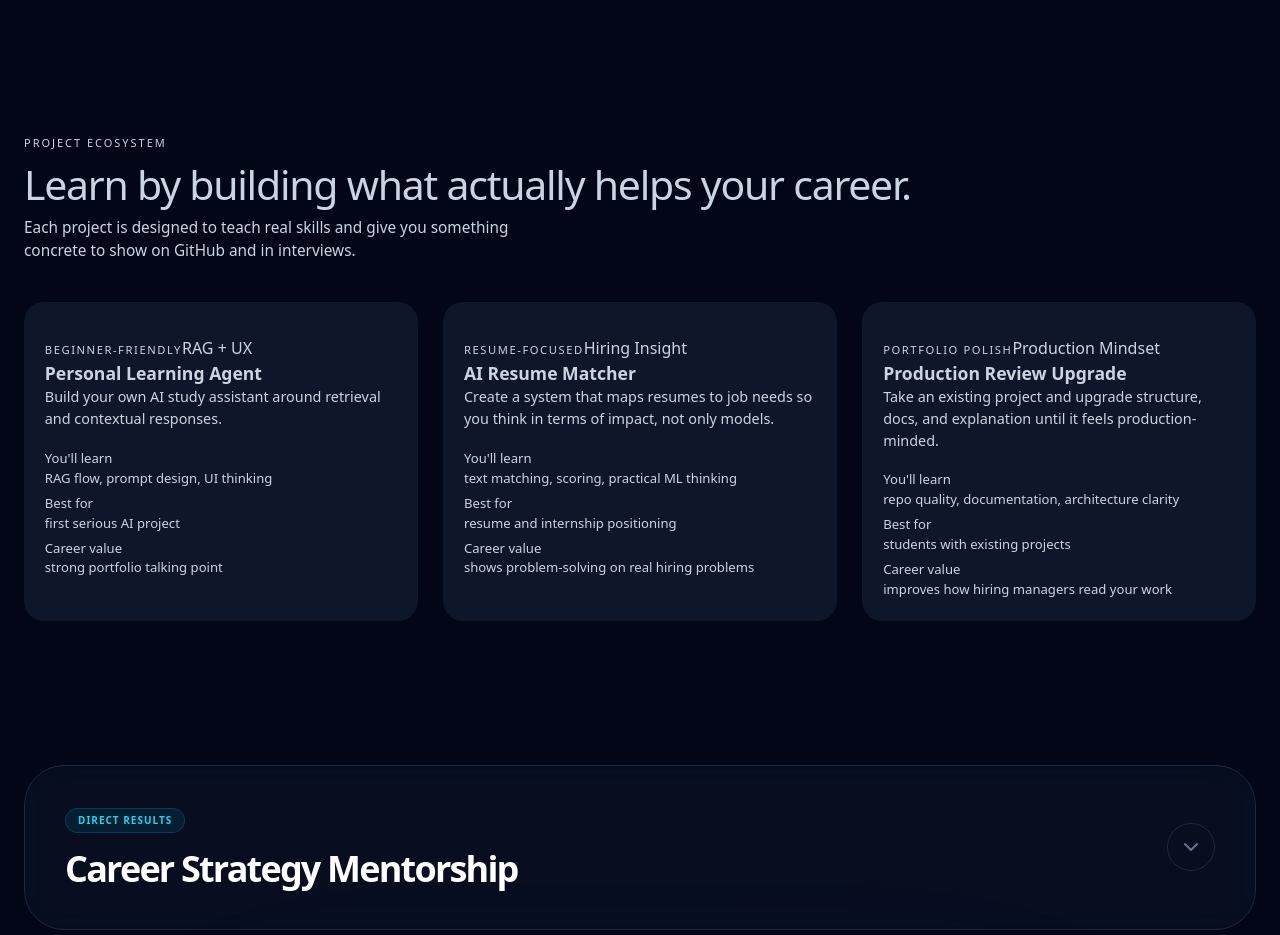
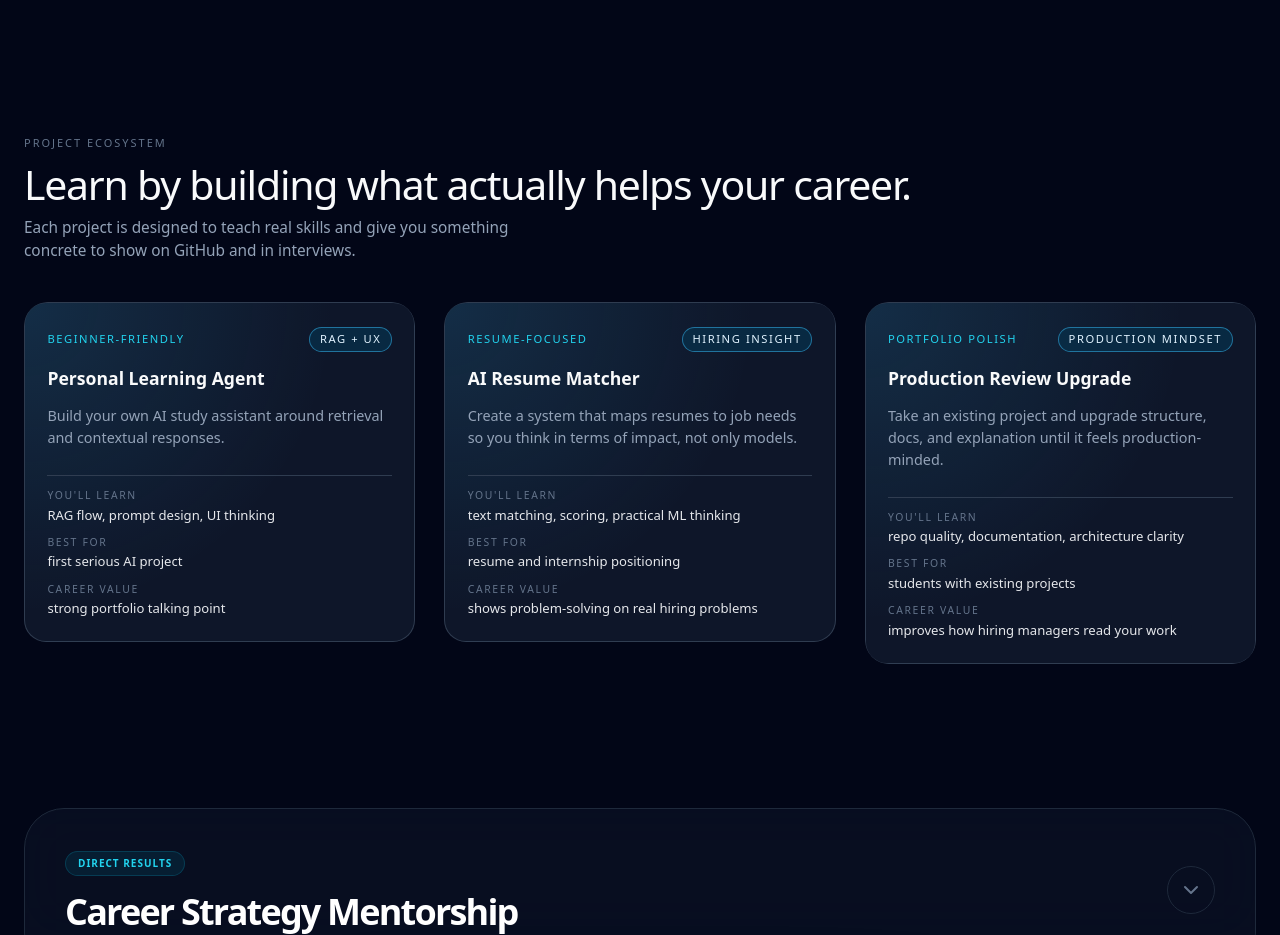
Before and after one commit to RzLetsCode/portfolio, a Next.js app: page /portfolio/ in a window 1280 px wide. Shown: the part 2020-2955 px from the top of the page. Built offline with nearby package versions, Linux system fonts and the light colour scheme.

Commit message:
Refactor Projects.module.css with new styles

```diff
--- a/components/Projects.module.css
+++ b/components/Projects.module.css
@@ -10,7 +10,7 @@
   font-size: 11px;
   text-transform: uppercase;
   letter-spacing: 0.18em;
-  color: var(--muted-soft);
+  color: #64748b; /* muted-soft */
   margin-bottom: 0.7rem;
 }
 
@@ -18,29 +18,76 @@
   font-size: clamp(2rem, 3.2vw, 2.6rem);
   line-height: 1.05;
   letter-spacing: -0.03em;
-  color: var(--text);
+  color: #f9fafb;
   margin-bottom: 0.6rem;
 }
 
 .subtitle {
-  color: var(--muted);
+  color: #94a3b8;
   max-width: 34rem;
   font-size: 0.96rem;
 }
 
 .grid {
   display: grid;
-  grid-template-columns: repeat(auto-fit, minmax(240px, 1fr));
-  gap: 1.6rem;
+  grid-template-columns: repeat(auto-fit, minmax(260px, 1fr));
+  gap: 1.8rem;
 }
 
+/* Card with gradient halo */
 .card {
-  border-radius: 20px;
-  border: 1px solid var(--border);
-  background: rgba(15, 23, 42, 0.96);
-  padding: 1.4rem 1.3rem 1.3rem;
+  position: relative;
+  border-radius: 24px;
+  overflow: hidden;
+}
+
+.glow {
+  position: absolute;
+  inset: -1px;
+  background: radial-gradient(
+    circle at top,
+    rgba(34, 211, 238, 0.22),
+    transparent 55%
+  );
+  opacity: 0;
+  transition: opacity 220ms ease;
+}
+
+.cardInner {
+  position: relative;
+  z-index: 1;
+  border-radius: 22px;
+  border: 1px solid rgba(51, 65, 85, 0.9);
+  background:
+    radial-gradient(circle at top left, rgba(56, 189, 248, 0.14), transparent 60%),
+    rgba(15, 23, 42, 0.98);
+  padding: 1.5rem 1.4rem 1.4rem;
   display: flex;
   flex-direction: column;
+  gap: 0.85rem;
+  transform: translateY(0);
+  transition:
+    transform 220ms ease,
+    box-shadow 220ms ease,
+    border-color 220ms ease,
+    background 220ms ease;
+}
+
+.card:hover .glow {
+  opacity: 1;
+}
+
+.card:hover .cardInner {
+  transform: translateY(-4px);
+  border-color: rgba(56, 189, 248, 0.7);
+  box-shadow: 0 24px 60px rgba(15, 23, 42, 0.85);
+}
+
+/* Header row inside card */
+.cardHeader {
+  display: flex;
+  align-items: center;
+  justify-content: space-between;
   gap: 0.75rem;
 }
 
@@ -48,32 +95,60 @@
   font-size: 0.7rem;
   text-transform: uppercase;
   letter-spacing: 0.14em;
-  color: var(--muted-soft);
+  color: #22d3ee;
+}
+
+.badge {
+  font-size: 0.7rem;
+  text-transform: uppercase;
+  letter-spacing: 0.14em;
+  padding: 0.2rem 0.6rem;
+  border-radius: 999px;
+  background: rgba(8, 47, 73, 0.8);
+  border: 1px solid rgba(56, 189, 248, 0.5);
+  color: #e0f2fe;
 }
 
 .cardTitle {
   font-size: 1.1rem;
   font-weight: 600;
-  color: var(--text);
+  color: #f9fafb;
 }
 
 .desc {
   font-size: 0.9rem;
-  color: var(--muted);
+  color: #94a3b8;
 }
 
+/* Meta rows */
 .meta {
-  margin-top: 0.6rem;
-  padding-top: 0.6rem;
-  border-top: 1px solid var(--border-soft);
-  list-style: none;
+  margin-top: 0.8rem;
+  padding-top: 0.75rem;
+  border-top: 1px solid rgba(51, 65, 85, 0.9);
   display: grid;
-  gap: 0.35rem;
+  gap: 0.6rem;
   font-size: 0.82rem;
-  color: var(--muted);
 }
 
-.meta strong {
-  color: var(--text);
-  font-weight: 600;
+.metaLabel {
+  text-transform: uppercase;
+  letter-spacing: 0.16em;
+  font-size: 0.65rem;
+  color: #64748b;
+  margin-bottom: 0.12rem;
 }
+
+.metaValue {
+  color: #e5e7eb;
+}
+
+/* Responsive tweaks */
+@media (max-width: 768px) {
+  .grid {
+    gap: 1.4rem;
+  }
+
+  .cardInner {
+    padding: 1.3rem 1.2rem 1.2rem;
+  }
+}
```
